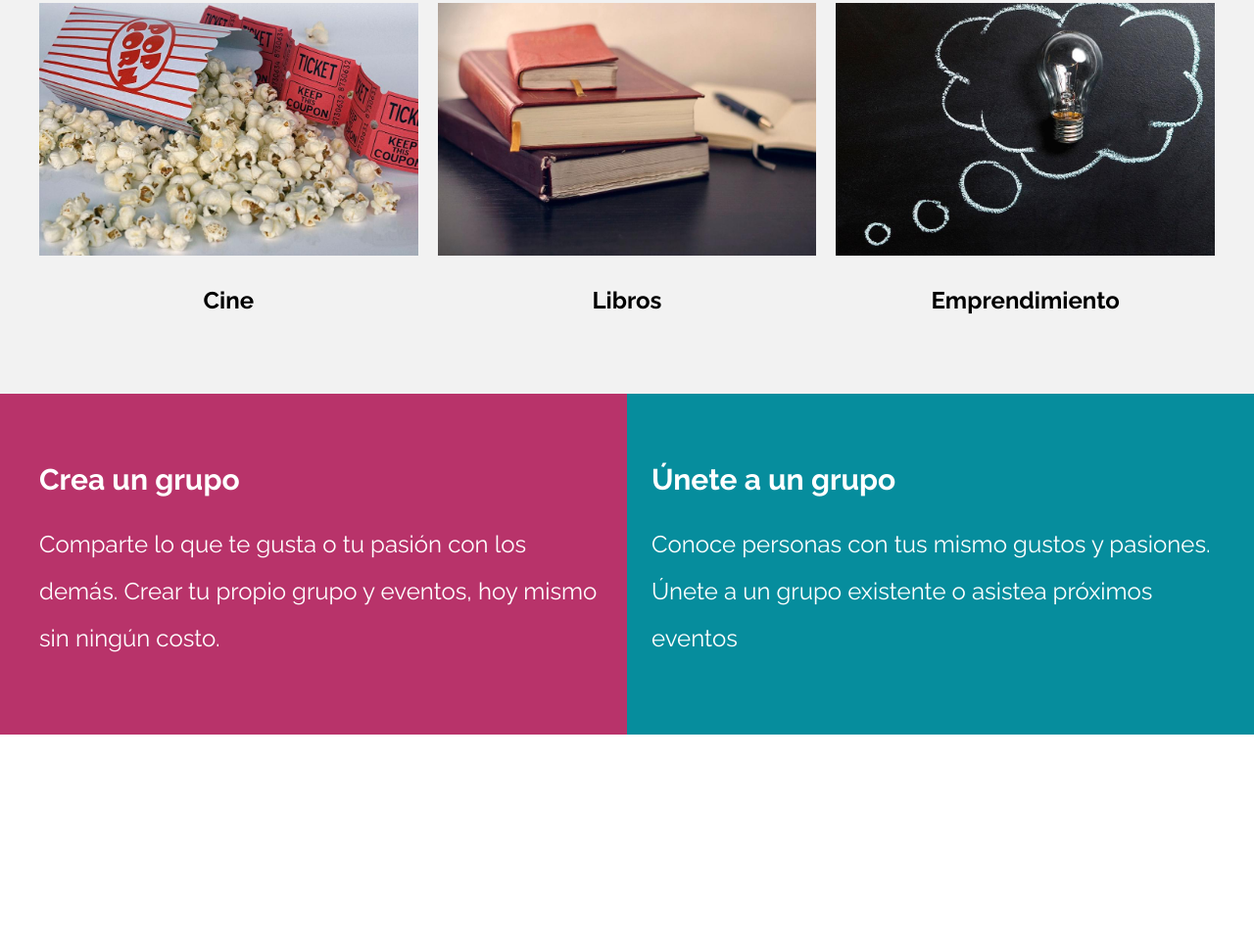
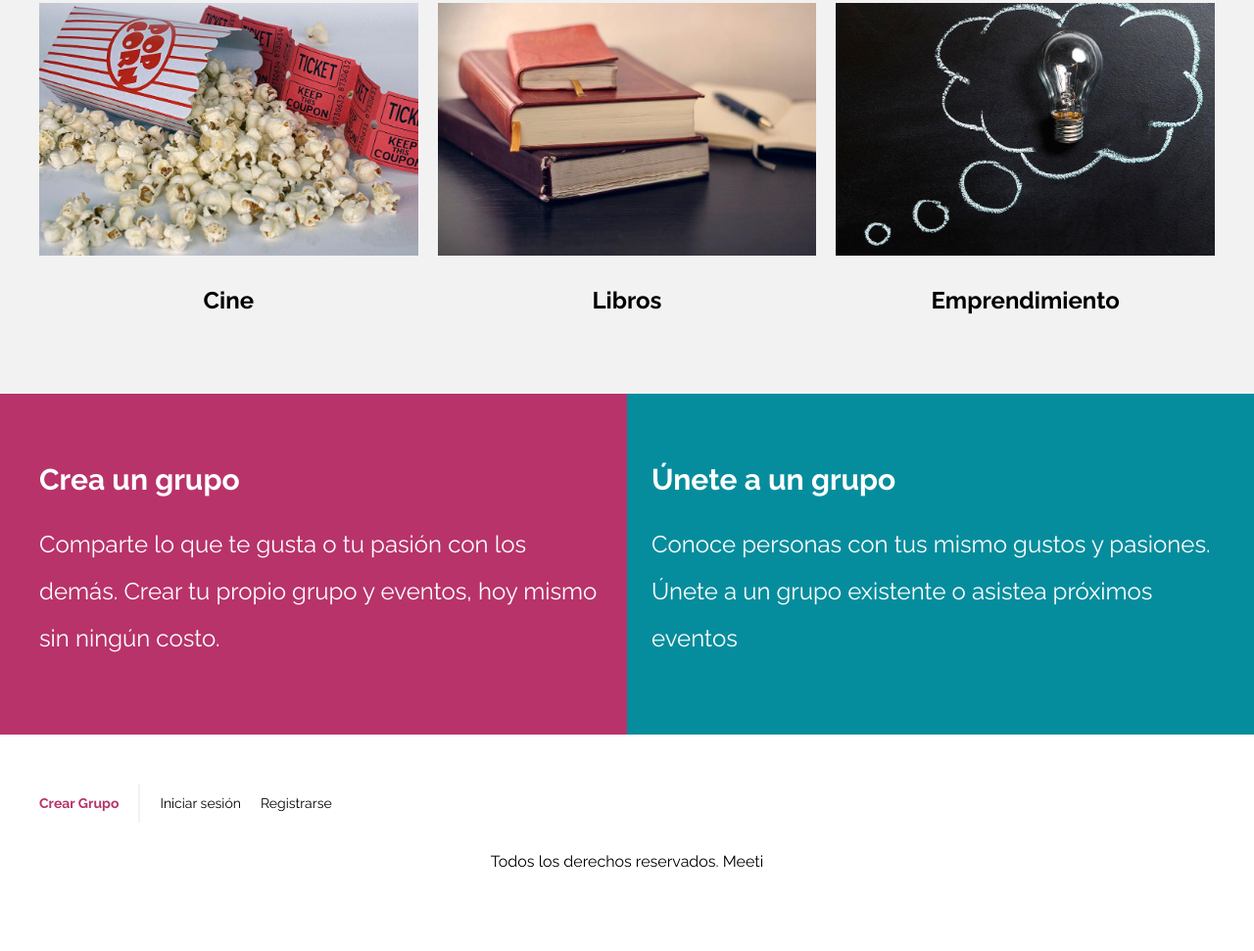
Before and after one commit to Geovanex24/meeti, a website: page index.html in a window 1280 px wide. Shown: the part 2847-3818 px from the top of the page at 98% size. Before the commit the page ends 3597 px from the top, so only its background shows below. Drawn offline with Linux system fonts and the light colour scheme.

Commit message:
feat: Add footer

```diff
--- a/index.html
+++ b/index.html
@@ -195,6 +195,16 @@
             </div>
         </div>
     </section>
+
+    <footer class="footer contenedor">
+        <nav class="navegacion">
+            <a href="#" class="navegacion__enlace navegacion__enlace--crear">Crear Grupo</a>
+            <a href="#" class="navegacion__enlace">Iniciar sesión</a>
+            <a href="#" class="navegacion__enlace">Registrarse</a>
+        </nav>
+
+        <p class="footer__copyright">Todos los derechos reservados. Meeti</p>
+    </footer>
 </body>
 
 </html>
--- a/src/scss/app.scss
+++ b/src/scss/app.scss
@@ -1,3 +1,4 @@
 @use "base";
 @use "ui/header";
 @use "ui/contenido";
+@use "ui/footer";
--- /dev/null
+++ b/src/scss/ui/footer/_footer.scss
@@ -0,0 +1,8 @@
+.footer {
+  padding: 5rem 0;
+
+  &__copyright {
+    padding: 1rem;
+    text-align: center;
+  }
+}
--- /dev/null
+++ b/src/scss/ui/footer/_index.scss
@@ -0,0 +1 @@
+@forward "footer";
```
Also changed, not shown: build/css/app.css, 1 other file.
